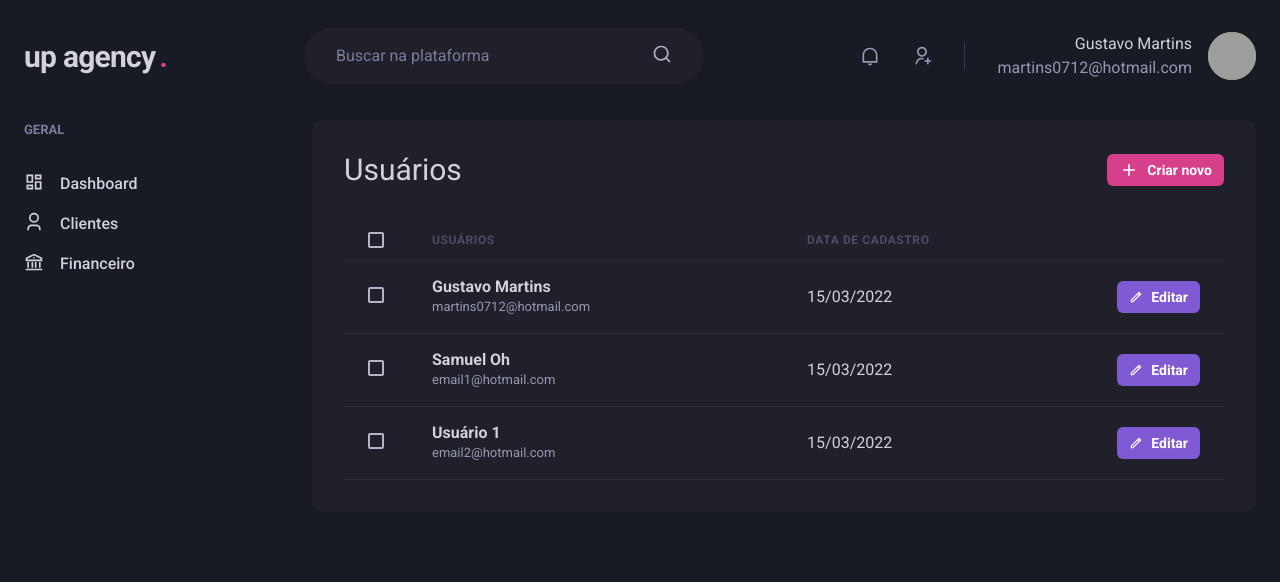
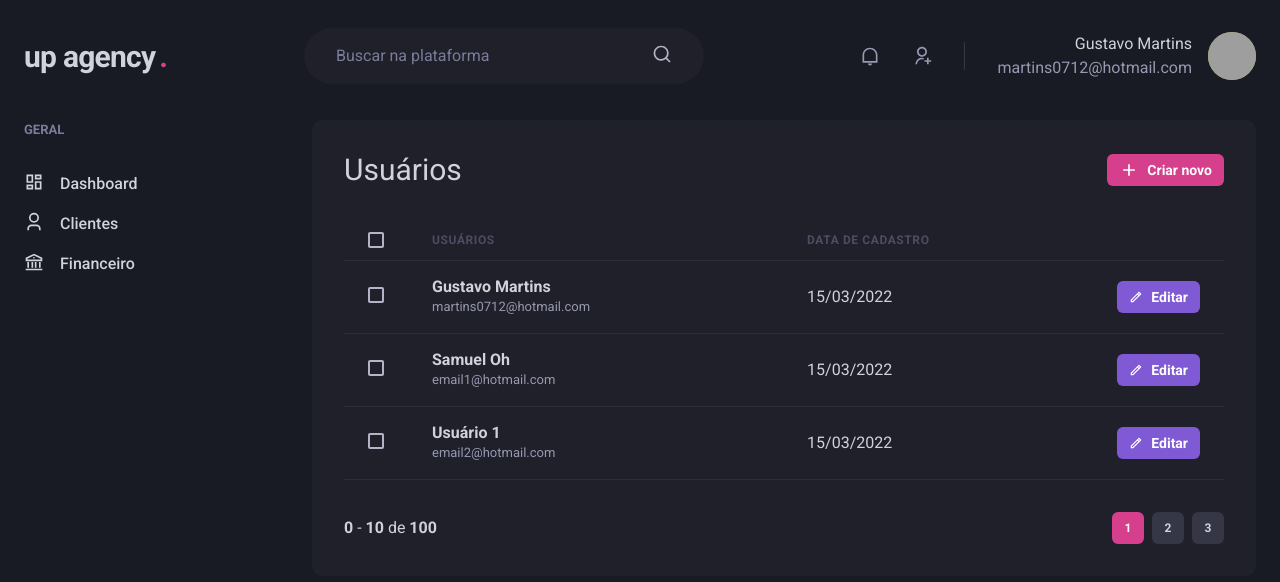
Before and after one commit to guga0712/up-financial, a Next.js app: page /users in a window 1280 px wide. Shown: the top 582 px of the page. Built offline with nearby package versions, Linux system fonts and the light colour scheme; grey boxes are pictures that could not be loaded.

Commit message:
added pagination

```diff
--- /dev/null
+++ b/src/components/Pagination.tsx
@@ -0,0 +1,57 @@
+import { Stack, Button, Box } from "@chakra-ui/react"
+
+export function Pagination() {
+    return (
+        <Stack
+            direction="row"
+            mt="8"
+            justify="space-between"
+            align="center"
+            spacing="6"
+        >
+            <Box>
+                <strong>0</strong> - <strong>10</strong> de <strong>100</strong>
+            </Box>
+            <Stack direction="row" spacing="2">
+                <Button
+                    size="sm"
+                    fontSize="xs"
+                    width="4"
+                    colorScheme="pink"
+                    disabled
+                    _disabled={{
+                        bgColor: 'pink.500',
+                        cursor: 'default'
+                    }}
+                >
+                    1
+                </Button>
+                <Button
+                    size="sm"
+                    fontSize="xs"
+                    width="4"
+                    bg="gray.700"
+                    _hover={{
+                        bg: 'gray.500',
+                    }}
+                >
+                    2
+                </Button>
+                <Button
+                    size="sm"
+                    fontSize="xs"
+                    width="4"
+                    bg="gray.700"
+                    _hover={{
+                        bg: 'gray.500',
+                    }}
+                >
+                    3
+                </Button>
+            </Stack>
+
+
+        </Stack>
+    );
+
+}
--- a/src/pages/users/index.tsx
+++ b/src/pages/users/index.tsx
@@ -1,6 +1,7 @@
 import { Box, Flex, Heading, Button, Icon, Table, Thead, Tr, Th, Checkbox, Tbody, Td, Text } from '@chakra-ui/react'
 import { RiAddLine, RiPencilLine } from 'react-icons/ri';
 import { Header } from "../../components/Header"
+import { Pagination } from '../../components/Pagination';
 import { Sidebar } from '../../components/Sidebar';
 import { UserData } from '../../components/User'
 
@@ -32,10 +33,9 @@ export default function userList() {
                             <UserData name="Gustavo Martins" email="martins0712@hotmail.com" createdDate="15/03/2022" />
                             <UserData name="Samuel Oh" email="email1@hotmail.com" createdDate="15/03/2022" />
                             <UserData name="Usuário 1" email="email2@hotmail.com" createdDate="15/03/2022" />
-
-
                         </Tbody>
                     </Table>
+                    <Pagination />
                 </Box>
             </Flex>
         </Box>
```
